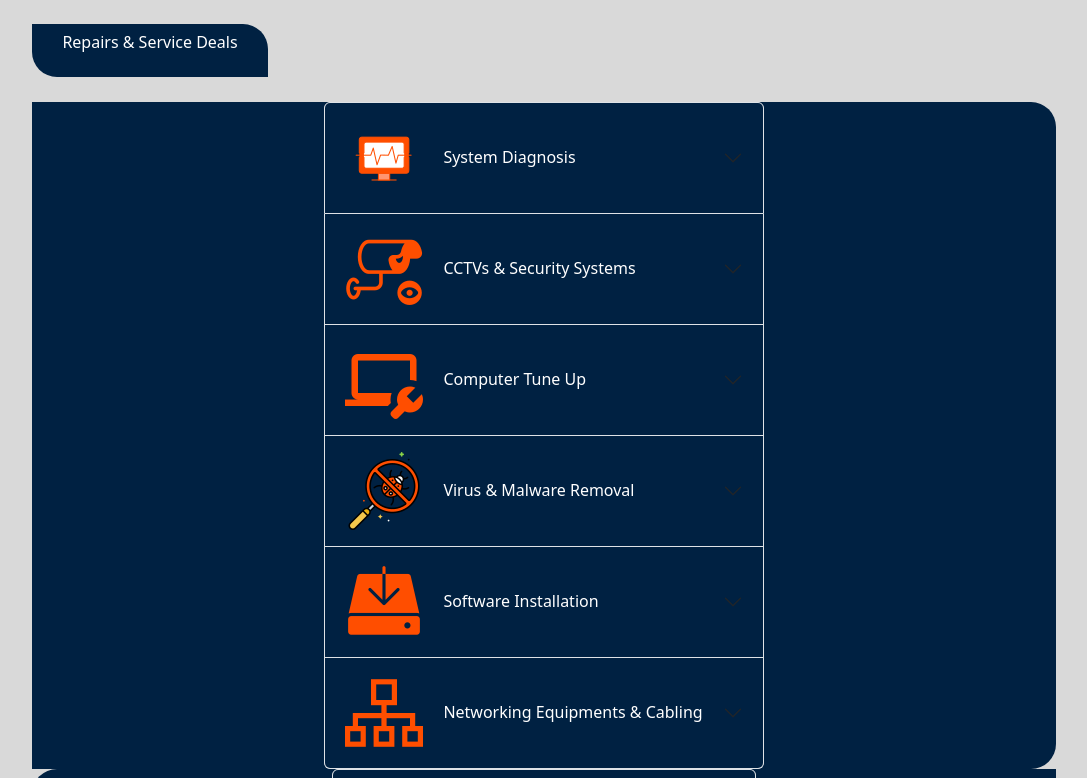
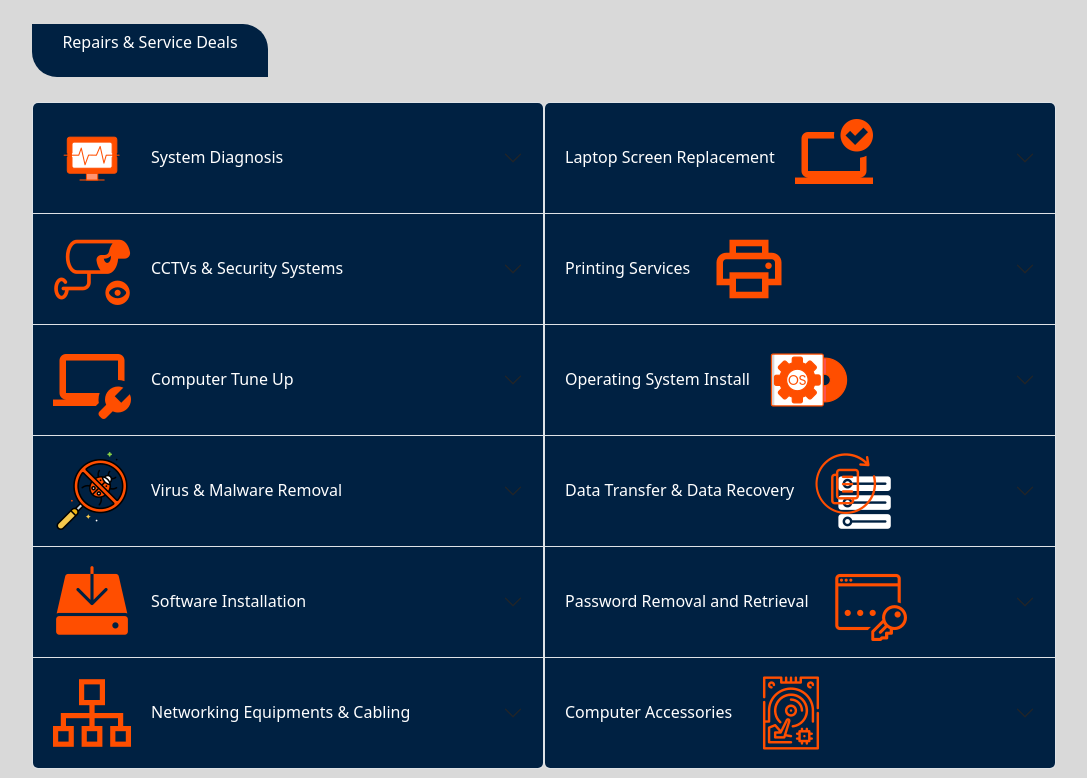
Before and after one commit to SandeSydney/tech_shop, a React (Create React App) app: page /services in a window 1280 px wide. Shown: the part 822-1600 px from the top of the page, without its empty margins (96-1183 px from the left). Built offline with nearby package versions, Linux system fonts and the light colour scheme.

Commit message:
Styled accordions

```diff
--- a/src/App.css
+++ b/src/App.css
@@ -228,24 +228,16 @@ button {
   color: #FFFFFF;
 }
 
-.all-service-offers {}
-
-.service-offer-left {
-  background-color: #002142;
-  border-radius: 0px 25px 25px 0px;
-  color: #FFFFFF;
+.all-service-offers {
   display: flex;
-  justify-content: center;
-  align-items: center;
+  flex-wrap: wrap;
 }
 
-.service-offer-right {
-  background-color: #002142;
-  border-radius: 25px 0px 0px 25px;
-  color: #FFFFFF;
-  display: flex;
-  justify-content: center;
-  align-items: center;
+.service-offer-left{
+  flex: 1;
+}
+.service-offer-right{
+  flex: 1;
 }
 
 .accordion-button {
```
